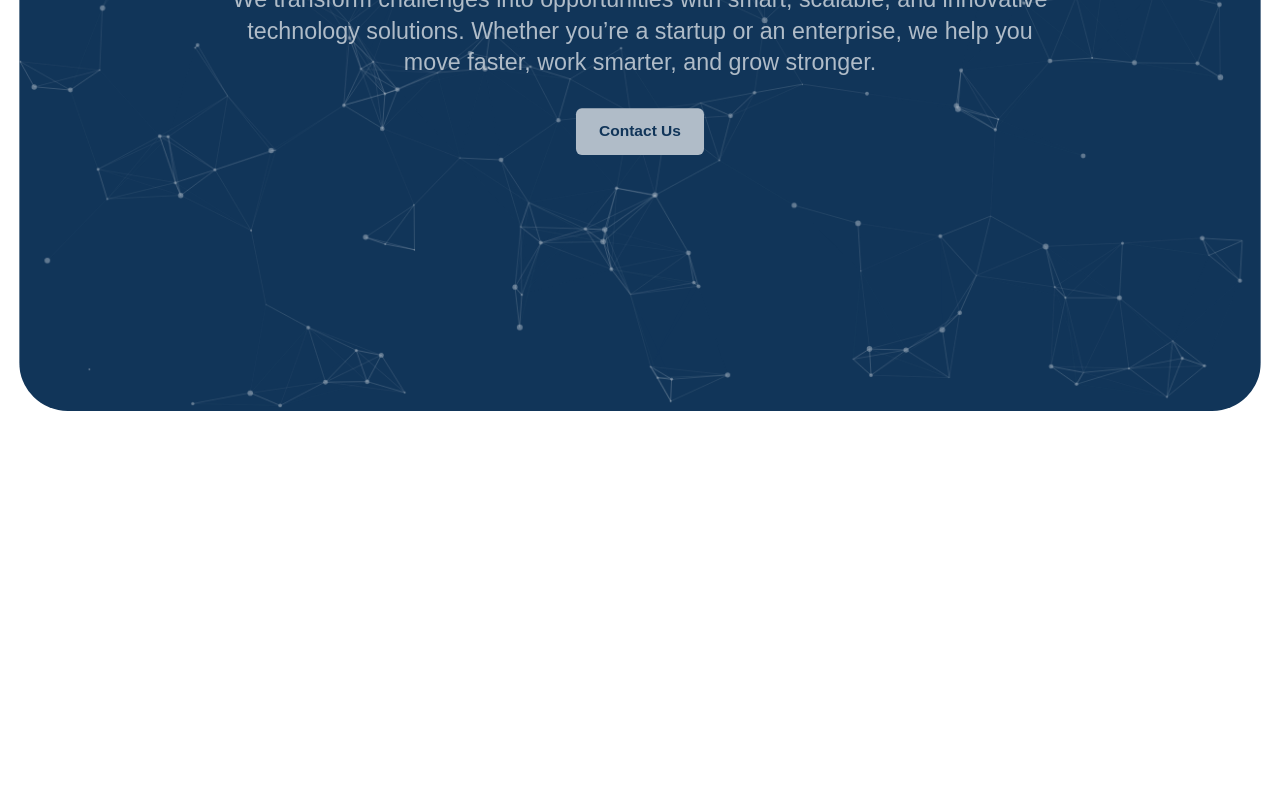
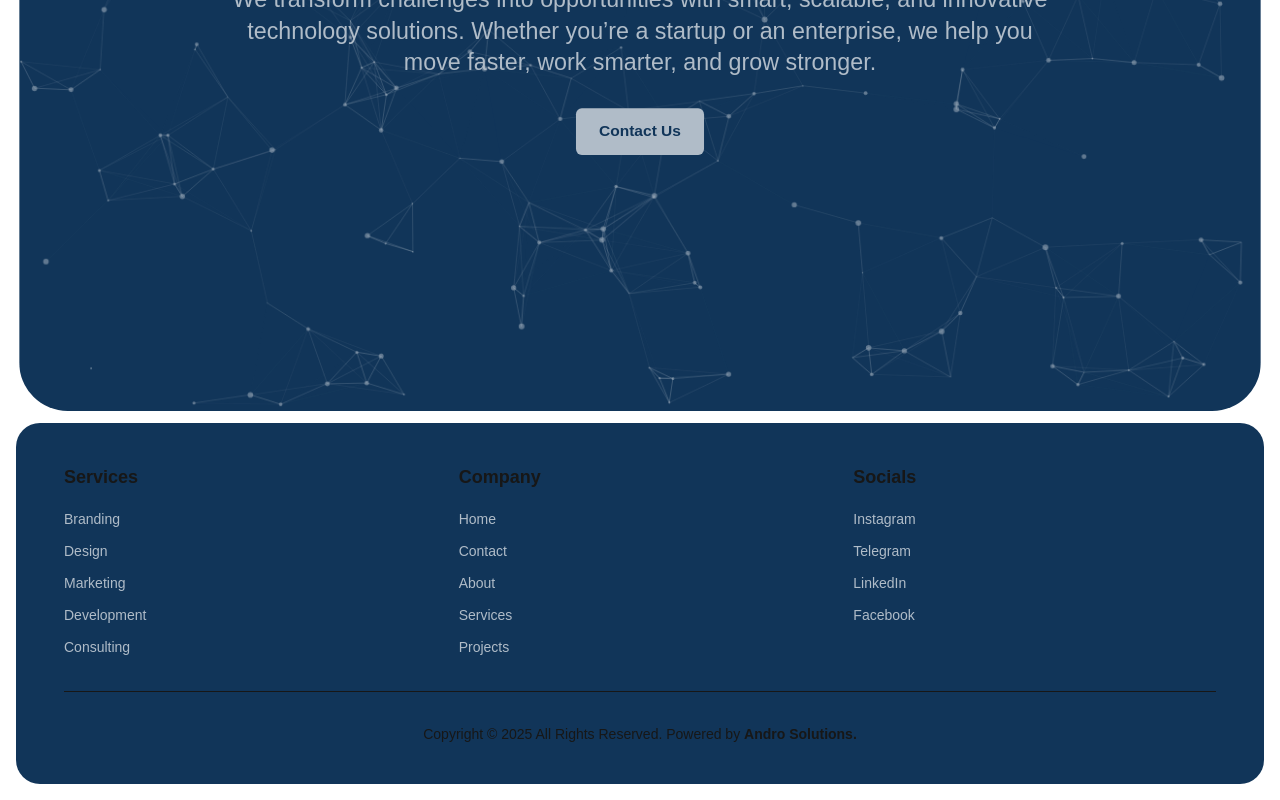
Before and after one commit to AndroSolutionsPersonal/Andro-Website, a Next.js app: page / in a window 1280 px wide. Shown: the part 377-1177 px from the top of the page. Before the commit the page ends 800 px from the top, so only its background shows below. Built offline with nearby package versions, Linux system fonts and the light colour scheme.

Commit message:
Fixed the Footer

```diff
--- /dev/null
+++ b/components/Footer.jsx
@@ -0,0 +1,58 @@
+import React from "react";
+
+const Footer = () => {
+  return (
+    <footer className="bg-primary text-secondary-text py-10 rounded-3xl font-sans">
+      <div className="max-w-7xl mx-auto px-6 md:px-12">
+        {/* Top Section */}
+        <div className="grid grid-cols-1 md:grid-cols-3 gap-8 text-center md:text-left">
+          {/* Services */}
+          <div>
+            <h3 className="font-semibold text-lg mb-4">Services</h3>
+            <ul className="space-y-2">
+              <li><a href="#" className="hover:text-gray-100 text-sm text-secondary">Branding</a></li>
+              <li><a href="#" className="hover:text-gray-100 text-sm text-secondary">Design</a></li>
+              <li><a href="#" className="hover:text-gray-100 text-sm text-secondary">Marketing</a></li>
+              <li><a href="#" className="hover:text-gray-100 text-sm text-secondary">Development</a></li>
+              <li><a href="#" className="hover:text-gray-100 text-sm text-secondary">Consulting</a></li>
+            </ul>
+          </div>
+
+          {/* Company */}
+          <div>
+            <h3 className="font-semibold text-lg mb-4">Company</h3>
+            <ul className="space-y-2">
+              <li><a href="#" className="hover:text-gray-100 text-sm text-secondary">Home</a></li>
+              <li><a href="#" className="hover:text-gray-100 text-sm text-secondary">Contact</a></li>
+              <li><a href="#" className="hover:text-gray-100 text-sm text-secondary">About</a></li>
+              <li><a href="#" className="hover:text-gray-100 text-sm text-secondary">Services</a></li>
+              <li><a href="#" className="hover:text-gray-100 text-sm text-secondary">Projects</a></li>
+            </ul>
+          </div>
+
+          {/* Socials */}
+          <div>
+            <h3 className="font-semibold text-lg mb-4">Socials</h3>
+            <ul className="space-y-2">
+              <li><a href="#" className="hover:text-gray-100 text-sm text-secondary">Instagram</a></li>
+              <li><a href="#" className="hover:text-gray-100 text-sm text-secondary">Telegram</a></li>
+              <li><a href="#" className="hover:text-gray-100 text-sm text-secondary">LinkedIn</a></li>
+              <li><a href="#" className="hover:text-gray-100 text-sm text-secondary">Facebook</a></li>
+            </ul>
+          </div>
+        </div>
+
+        {/* Divider */}
+        <div className="my-8 border-t border-secondary-text/30"></div>
+
+        {/* Bottom Section */}
+        <div className="text-center text-sm text-secondary-text">
+          Copyright © {new Date().getFullYear()} All Rights Reserved. Powered by{" "}
+          <span className="font-semibold">Andro Solutions.</span>
+        </div>
+      </div>
+    </footer>
+  );
+};
+
+export default Footer;
--- a/pages/index.js
+++ b/pages/index.js
@@ -2,6 +2,7 @@ import Image from "next/image";
 import { Geist, Geist_Mono } from "next/font/google";
 import Hero from "@/components/Hero";
 import Navbar from "@/components/Navbar";
+import Footer from "@/components/Footer";
 const geistSans = Geist({
   variable: "--font-geist-sans",
   subsets: ["latin"],
@@ -19,6 +20,9 @@ export default function Home() {
         <Navbar />
       </section>
       <Hero />
+      <footer className="px-4 pb-4">
+        <Footer />
+      </footer>
     </main>
   );
 }
--- a/styles/globals.css
+++ b/styles/globals.css
@@ -1,3 +1,4 @@
+@import url('https://fonts.googleapis.com/css2?family=Montserrat:ital,wght@0,100..900;1,100..900&display=swap');
 @import "tailwindcss";
 
 :root {
```
